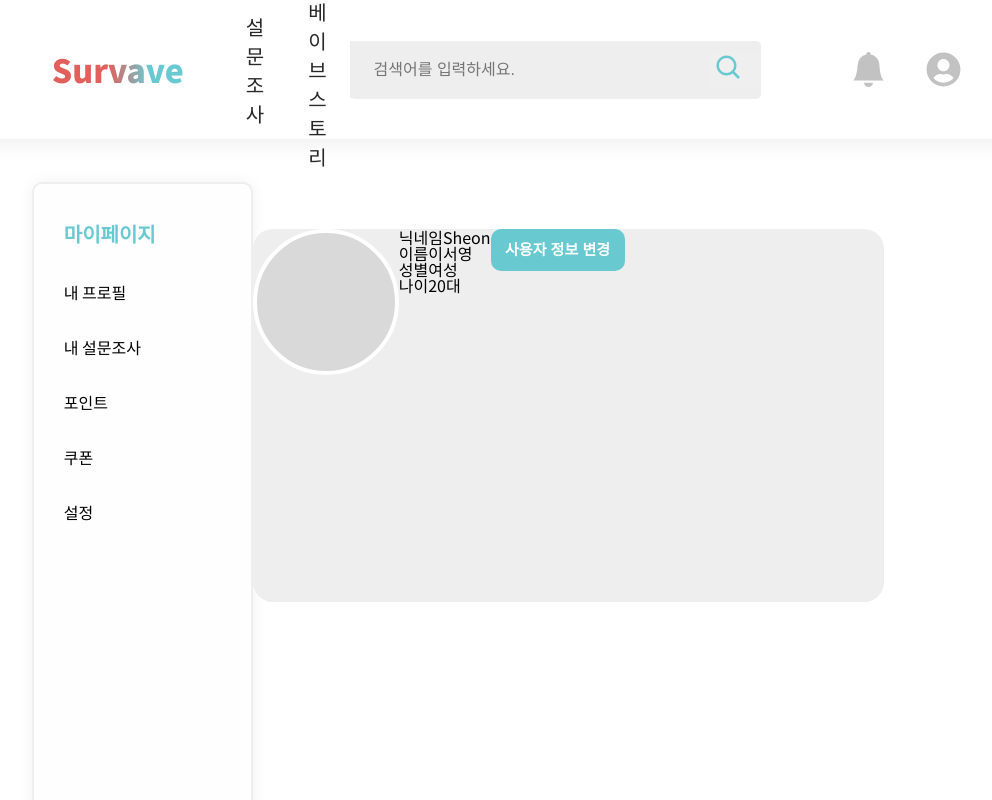
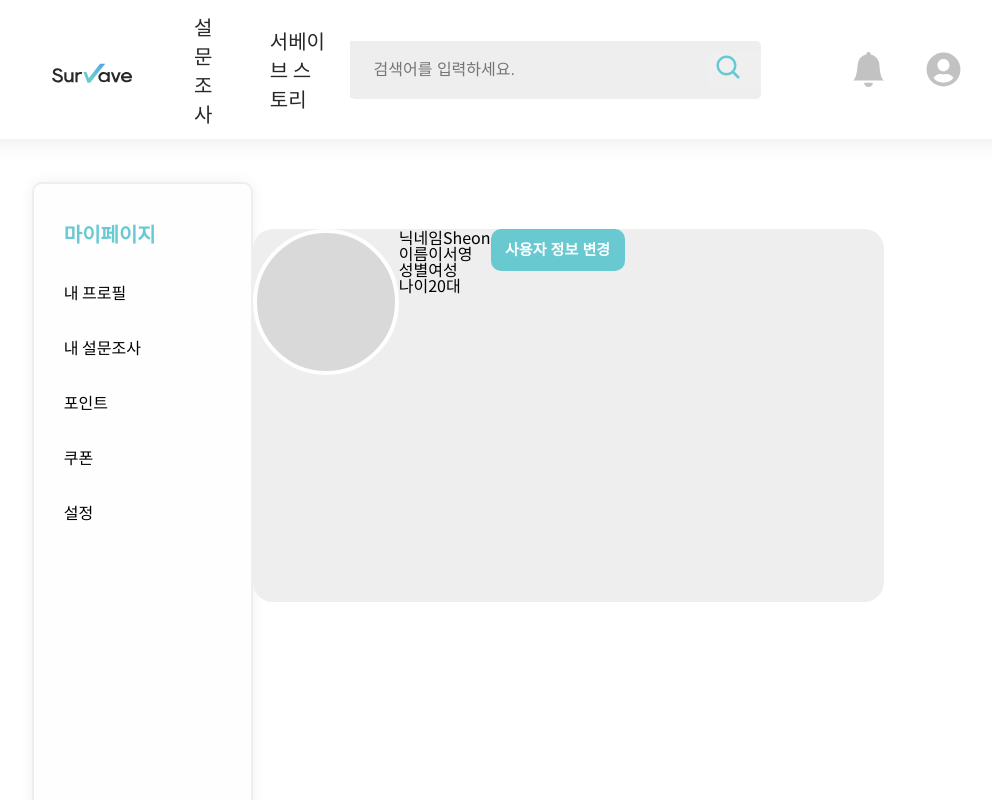
Before and after one commit to UMC-MMM/Client, a React (Create React App) app in the folder mmm_client/: page /myPage in a window 1280 px wide. Shown: the top 800 px of the page, without its empty margins (182-1174 px from the left). Built offline with nearby package versions, Linux system fonts and the light colour scheme.

Commit message:
파비콘 수정 & 로고 변경

```diff
--- a/mmm_client/public/index.html
+++ b/mmm_client/public/index.html
@@ -2,7 +2,7 @@
 <html lang="en">
   <head>
     <meta charset="utf-8" />
-    <link rel="icon" href="Survave_Icon.ico" />
+    <link rel="icon" href="survaveIcon.ico" />
     <meta name="viewport" content="width=device-width, initial-scale=1" />
     <meta name="theme-color" content="#000000" />
     <meta
--- a/mmm_client/src/components/navbar.jsx
+++ b/mmm_client/src/components/navbar.jsx
@@ -3,6 +3,8 @@ import { Link } from "react-router-dom";
 import { BiSearch } from "react-icons/bi";
 import { BsBellFill } from "react-icons/bs";
 import { FaUserCircle } from "react-icons/fa";
+
+import { ReactComponent as Survave } from "../assets/survaveLogo.svg";
 
 const Navbar = () => {
   return (
@@ -11,7 +13,9 @@ const Navbar = () => {
         <div className="navbarContainer">
           <div className="navbarLeftContainer">
             <div className="logo navbarLogo">
-              <Link to="/">Survave</Link>
+              <Link to="/">
+                <Survave />
+              </Link>
             </div>
             <ul className="navbarMenu">
               <li className="navbarMenuItem">
--- a/mmm_client/src/pages/login.jsx
+++ b/mmm_client/src/pages/login.jsx
@@ -1,10 +1,13 @@
 import React from "react";
 import { Link } from "react-router-dom";
+import { ReactComponent as Survave } from "../assets/survaveLogo.svg";
 
 const Login = () => {
   return (
     <>
-      <div className="loginTitle logo">Survave</div>
+      <div className="loginTitle logo">
+        <Survave />
+      </div>
       <div className="loginLogin">로그인</div>
       <div className="loginInputId">
         <input
--- a/mmm_client/src/pages/signup.jsx
+++ b/mmm_client/src/pages/signup.jsx
@@ -1,6 +1,7 @@
 import React, { useState } from "react";
 import { Link } from "react-router-dom";
 import { BsCheckCircleFill } from "react-icons/bs";
+import { ReactComponent as Survave } from "../assets/survaveLogo.svg";
 
 const Signup = () => {
   // 동의 초기값 회색색상
@@ -15,7 +16,9 @@ const Signup = () => {
 
   return (
     <>
-      <div className="signupTitle">Survave</div>
+      <div className="signupTitle">
+        <Survave />
+      </div>
       <div className="signupAskMember">이미 서베이브 회원이신가요?</div>
       <Link to="/login" style={{ textDecoration: "none", cursor: "pointer" }}>
         <div className="signUpLoginBtn">로그인 하기</div>
```
Also changed, not shown: mmm_client/src/assets/survaveLogo.svg (added), 1 other file (tests, documents, lock files or other folders).
